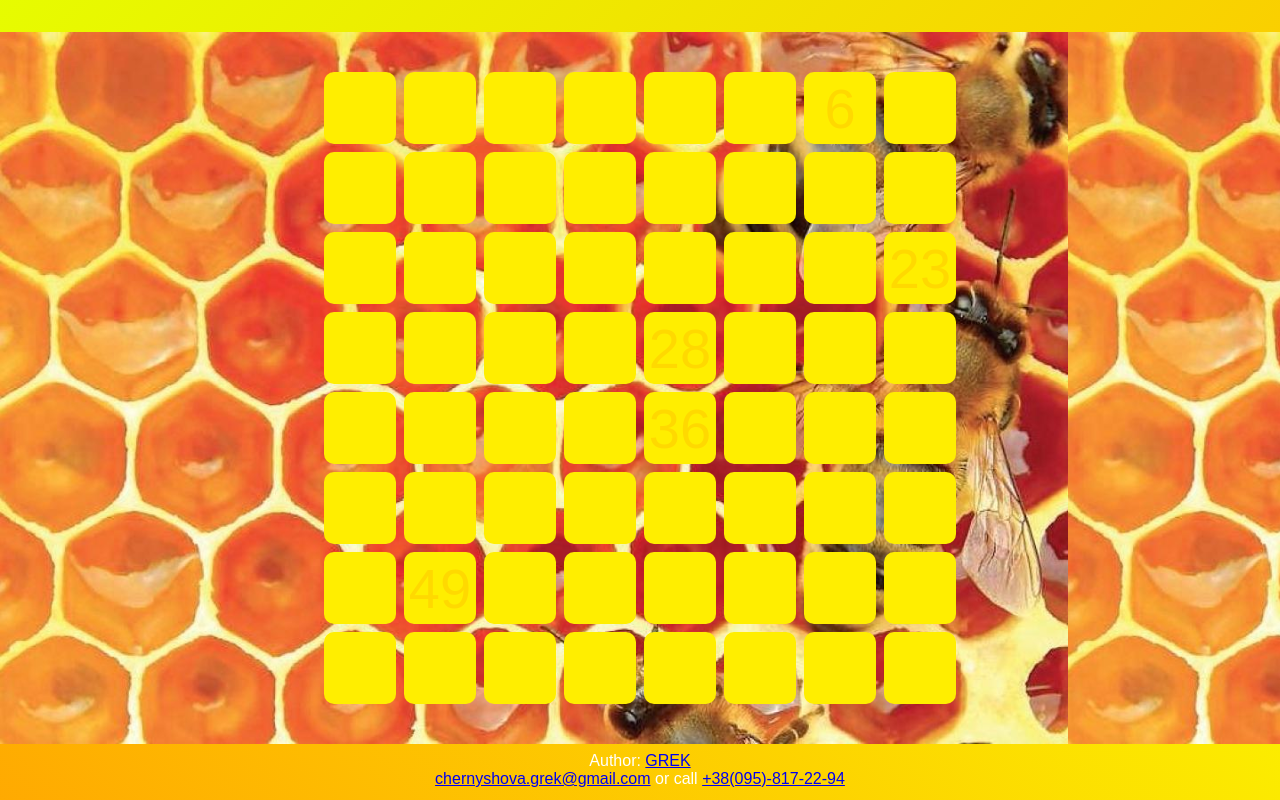
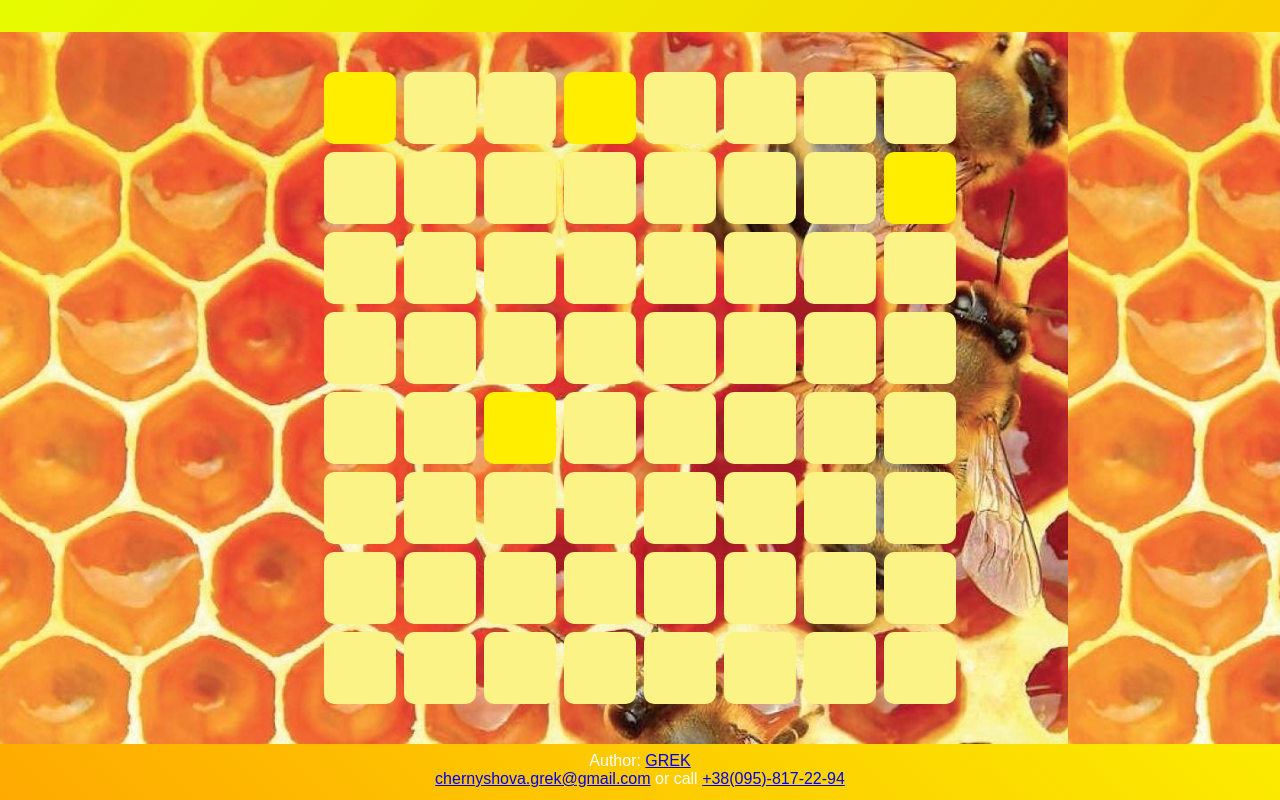
Before and after one commit to GREK282/GREK282.github.io, a plain HTML site: page index.html in a window 1280 px wide. Drawn offline with Linux system fonts and the light colour scheme.

Commit message:
Ukraine forewer

```diff
--- a/index.html
+++ b/index.html
@@ -8,6 +8,7 @@
     <meta name="description" content="The HTML5 Game for EPAM eKids" />
     <meta name="author" content="Sonya" />
     <link rel="favicon" href="./favicon.ico" type="image/x-icon" />
+    <link rel="stylesheet" href="all.css" />
     <link rel="stylesheet" href="styles.css" />
 </head>
 
--- a/scripts.js
+++ b/scripts.js
@@ -1,11 +1,17 @@
-let score=0;
+let score = 0;
+let pairsPerLevel = 2;
+let gameFinished = false;
+
 const rows = 8;
 const cells = 8;
-const items= rows*cells;
+const items = rows * cells;
 
 //main game field element
 const gameElement = document.getElementById('game');
 const scoreElement = document.getElementById('score');
+
+let cards = [];
+let activeCards = [];
 
  let icons=['fa-cannabis',
 'fa-certificate',
@@ -43,15 +49,43 @@ let icons=['fa-cannabis',
 'fas fa-puzzle-piece',
 'fad fa-chess-pawn',
 ];
+let letAvailableIcons = [];
 
-function showActiveCards() {
-    for (let i = 0; i < items; i++) {
-      if (activeCards[i]) {
-        let element = cards[i];
-        element.classList.add('flipped');
+let openedPairCard = '';
+let closedCards = 0;
+
+function increaseScore() {
+  score++;
+  closedCards--;
+  scoreElement.innerText = 'SCORE: ' + score;
+
+  if (closedCards == 0){
+    pairsPerLevel++;
+    generateLevel();
   }
 }
+
+function generateLevel() {
+  openedPairCard = '';
+  closedCards = 0;
+  cards = [];
+  activeCards = [];
+  for (let i = 0; i < icons.length; i++) {
+    letAvailableIcons[i] = icons[i];
   }
+
+  refreshGrid();
+  assignClicks();
+
+  //select random buttons
+  // chooseRandomCards(5);
+  chooseRandomPairCards(pairsPerLevel);
+
+  // Show & hide them
+  showActiveCards();
+  setTimeout(hideActiveCards, 2 * 1000);
+}
+
 function refreshGrid() {
   //clear game
   gameElement.innerHTML = '';
@@ -59,11 +93,88 @@ function showActiveCards() {
   let itemCounter = 0;
   for (let i = 0; i < items; i++) {
     const newCell = document.createElement('div');
-      newCell.className = 'card active';
+    newCell.className = 'card';
     newCell.innerText = itemCounter++;
     gameElement.appendChild(newCell);
   }
 }
+
+function assignClicks() {
+  let blocks = document.getElementsByClassName('card');
+  for (let i = 0; i < blocks.length; i++) {
+    const element = blocks[i];
+    // assign element to array
+    cards[i] = element;
+
+    element.addEventListener('click', () => clickHandler(i));
+  }
+}
+
+function getRandomInt(max) {
+  return Math.floor(Math.random() * max);
+}
+
+function chooseRandomPairCards(count) {
+  let availableItems = [];
+  let availableItemsCount = 0;
+  for (let i = 0; i < items; i++)
+    if (!activeCards[i]) availableItems[availableItemsCount++] = i;
+
+  for (let i = 0; i < count; i++) {
+    let icon = getRandomIcon();
+    if (icon == null) return;
+    for (let j = 0; j < 2; j++) {
+      let newRandom = getRandomInt(availableItemsCount);
+      let newIndex = availableItems[newRandom];
+      activeCards[newIndex] = icon;
+      availableItems.splice(newRandom, 1);
+      availableItemsCount--;
+      closedCards++;
+
+      cards[newIndex].classList.add('active');
+    }
+  }
+}
+
+function getRandomIcon() {
+  if (letAvailableIcons.length == 0) return null;
+  let iconIndex = getRandomInt(letAvailableIcons.length);
+  let icon = letAvailableIcons[iconIndex];
+  letAvailableIcons.splice(iconIndex, 1);
+  return icon;
+}
+
+function clickHandler(i) {
+  element = cards[i];
+
+  if (gameFinished || !activeCards[i] || element.classList.contains('flipped')) return;
+
+  let childIcon = element.querySelector('i');
+  if (openedPairCard != '') {
+    if (childIcon.classList.value == openedPairCard) {
+      openedPairCard = '';
+    } else {
+      finishGame();
+      return;
+    }
+  } else {
+    openedPairCard = childIcon.classList.value;
+  }
+  element.classList.toggle('flipped');
+  increaseScore();
+}
+
+function showActiveCards() {
+  for (let i = 0; i < items; i++) {
+    let icon = activeCards[i];
+    if (icon) {
+      let element = cards[i];
+      element.innerHTML = `<i class="fa ${icon}"></i>`;
+      element.classList.add('flipped');
+    }
+  }
+}
+
 function hideActiveCards() {
   for (let i = 0; i < items; i++) {
     if (activeCards[i]) {
@@ -72,42 +183,20 @@ function showActiveCards() {
     }
   }
 }
-  function increaseScore() {
-    score++;
-    scoreElement.innerText = 'SCORE: ' + score;
+
+function finishGame() {
+  gameFinished = true;
+  let maxScore = localStorage.getItem('max-score');
+  if (maxScore == null)
+    maxScore = 0;
+
+  let message = `Reached: ${score}. Highest: ${maxScore}`;
+    if (score > maxScore) {
+    localStorage.setItem('max-score', score);
+    message = `WOW! New best score: ${score}`;
   }
-  function assignClicks() {
-    let blocks = document.getElementsByClassName('card');
-    for (let i = 0; i < blocks.length; i++) {
-      const element = blocks[i];
-      cards[i] = element;
-      element.addEventListener('click', () => clickHandler(i));
+  scoreElement.innerText = message;
+  gameElement.classList.add('finished');
 }
-  }
-  function chooseRandomCards(count) {
-    for (let i = 0; i < count; i++) {
-      let newIndex = getRandomInt(items);
-      activeCards[newIndex] = true;
-    }
-  }
-  function generateLevel () {
-    cards = [];
-    activeCards = [];
-    refreshGrid();
-    assignClicks();
-    //select random buttons
-    chooseRandomCards(5);
-    // Show & hide them
-    showActiveCards();
-    setTimeout(hideActiveCards, 7 * 1000);
-  }
-  function clickHandler(i) {
-    element = cards[i];
-    if (!activeCards[i]) return;
-    element.classList.toggle('flipped');
-    increaseScore();
-  }
-  function getRandomInt(max) {
-    return Math.floor(Math.random() * max);
-  }
+
 generateLevel();
--- a/styles.css
+++ b/styles.css
@@ -125,8 +125,8 @@
   }
 
   .card {
-    background-color: #ffee00;
-    /* outline: none;
+    background-color: #fbf386;
+        /* outline: none;
       background-clip: padding-box !important; */
 
     border-radius: 10px;
@@ -151,7 +151,7 @@
   }
 
   .card.active.flipped {
-    color: rgb(255, 217, 0);
+    color: #ffa601;
 
     -webkit-animation: spin 0.2s linear normal;
     -moz-animation: spin 0.2s linear normal;
@@ -162,3 +162,7 @@
     margin-top: 1vh;
     font-weight: bold;
   }
+
+.finished .card.active:not(.flipped) {
+  color: rgb(255, 0, 0);
+}
```
Lines whose indentation alone changed are shown as unchanged.
